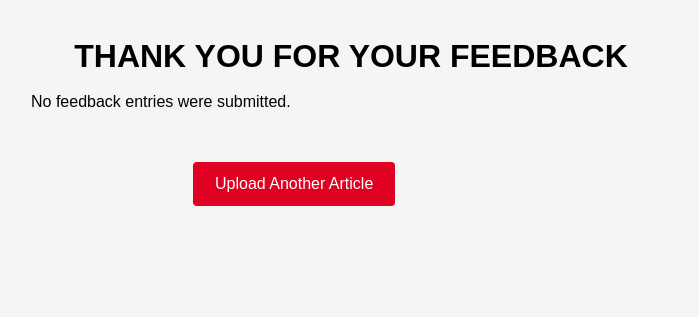
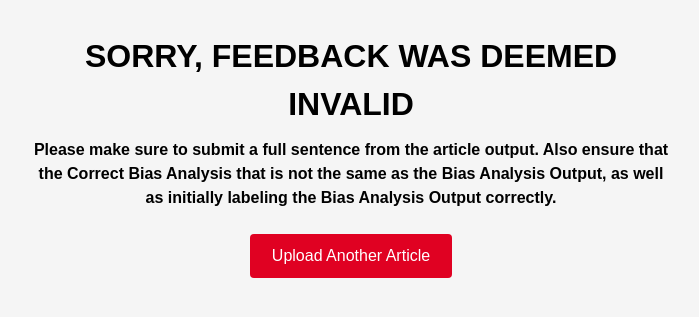
Before and after one commit to JordanDotPy/BiasNewsDetector, a Django app: template BiasNewsDetector/templates/BiasNewsDetector/feedback.html in a window 1280 px wide. Shown: the part 235-552 px from the top of the page, without its empty margins (289-988 px from the left). Run offline with Django 4.2, Linux system fonts and the light colour scheme; the template is opened without the code that fills it, so the values that code supplies are empty.

Commit message:
Fully implemented validating user feedback

```diff
--- a/BiasNewsDetector/ai_tools.py
+++ b/BiasNewsDetector/ai_tools.py
@@ -73,8 +73,8 @@ def full_article_sentiment_analysis(text, title):
     if not nlp.has_pipe("spacytextblob"):
         nlp.add_pipe('spacytextblob')
 
-    positive_model = Word2Vec.load("BiasNewsDetector/ai_model/positive_lexicon.model")
-    negative_model = Word2Vec.load("BiasNewsDetector/ai_model/negative_lexicon.model")
+    positive_model = Word2Vec.load("BiasNewsDetector/ai_model/polarity/positive_lexicon.model")
+    negative_model = Word2Vec.load("BiasNewsDetector/ai_model/polarity/negative_lexicon.model")
 
     doc = nlp(text)
     # Initialize lists to store sentences based on sentiment
--- a/BiasNewsDetector/templates/BiasNewsDetector/feedback.html
+++ b/BiasNewsDetector/templates/BiasNewsDetector/feedback.html
@@ -4,9 +4,8 @@
 {% block content %}
 <body>
 <div class="content-section">
-    <h1 style="text-align: center">THANK YOU FOR YOUR FEEDBACK</h1>
-
     {% if feedback_entries %}
+        <h1 style="text-align: center">THANK YOU FOR YOUR FEEDBACK</h1>
         {% for entry in feedback_entries %}
             {% if entry.feedback_sentence != "" %}
             <div class="feedback-entry">
@@ -21,10 +20,16 @@
             </div>
         {% endfor %}
     {% else %}
-        <p>No feedback entries were submitted.</p>
+        <h1 style="text-align: center">SORRY, FEEDBACK WAS DEEMED INVALID</h1>
+        <div style="text-align: center">
+            <p><strong>
+                Please make sure to submit a full sentence from the article output.
+                Also ensure that the Correct Bias Analysis that is not the same as the Bias Analysis Output,
+                as well as initially labeling the Bias Analysis Output correctly.
+            </strong></p>
+            <a href="{% url 'article' %}" class="button">Upload Another Article</a>
+        </div>
     {% endif %}
-    <br>
-    <div class="content-section"><a href="{% url 'article' %}" class="button">Upload Another Article</a></div>
 </div>
 </body>
 {% endblock %}
--- a/BiasNewsDetector/templates/BiasNewsDetector/get_article.html
+++ b/BiasNewsDetector/templates/BiasNewsDetector/get_article.html
@@ -7,12 +7,12 @@
     <div class="container">
         <form action="{% url 'process_url' %}" method="post">
             {% csrf_token %}
-            <h1 style="text-align: center">Submit a Website URL</h1>
+            <h1 style="text-align: center">Submit a News Article URL</h1>
             <label for="websiteURL"></label>
             <input type="url" id="websiteURL" name="websiteURL" required placeholder="https://www.example.com" class="url-submission-box">
             <br>
             <br>
-            <button type="submit" class="submit-button">Submit</button>
+            <button type="submit" class="submit-button" style="text-align: center">Submit</button>
         </form>
     </div>
 </div>
```
Also changed, not shown: BiasNewsDetector/feedback_tools.py (+18 -7 lines), BiasNewsDetector/templates/BiasNewsDetector/process_article.html (+7 -3 lines), BiasNewsDetector/views.py (+11 -11 lines), db.sqlite3, 4 other files.
